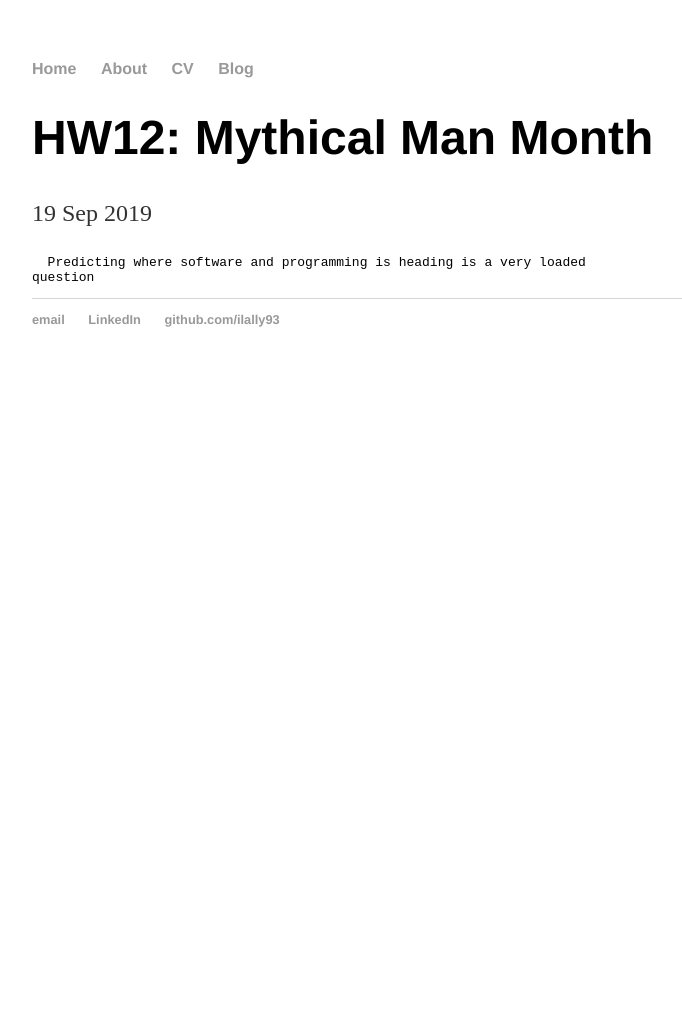
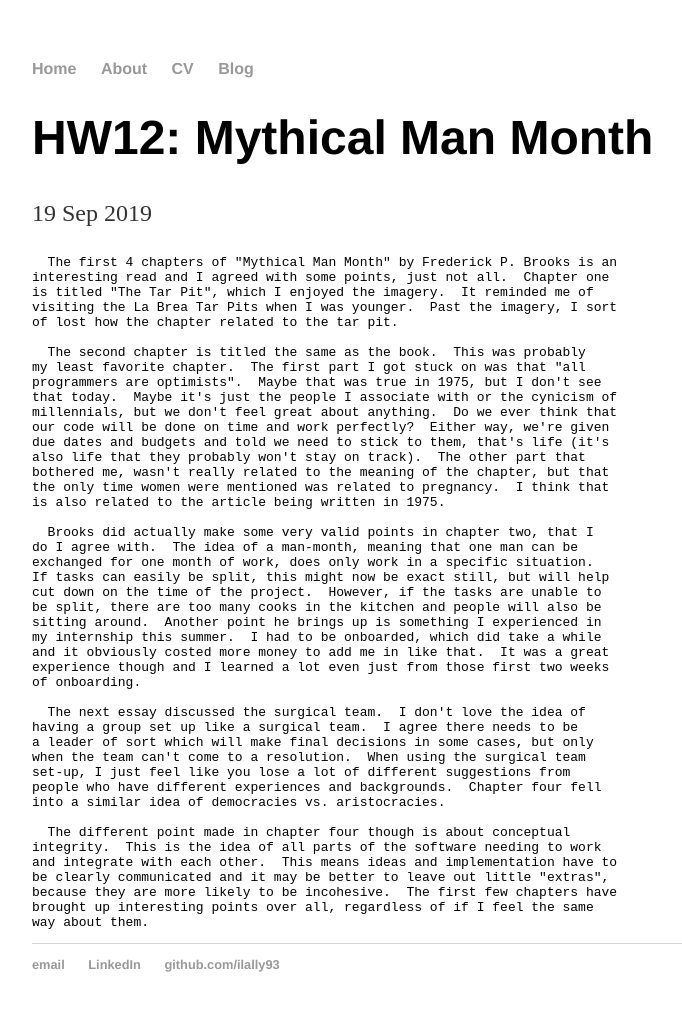
Before and after one commit to ilally93/ilally93.github.io, a Jekyll site: the page built from _posts/2019-09-19-HW12-MythicalManMonth.md, in a window 1280 px wide. Shown: the whole page, without its empty margins (160-842 px from the left). Built offline with Jekyll 4.4.1, drawn with Linux system fonts in a browser that asks for light colours; before the commit the page ends 900 px from its top, so only the background shows below that.

Commit message:
Forgot to push save...

```diff
--- a/_posts/2019-09-19-HW12-MythicalManMonth.md
+++ b/_posts/2019-09-19-HW12-MythicalManMonth.md
@@ -4,5 +4,48 @@ title: "HW12: Mythical Man Month"
 date: 2019-09-19
 ---
 
-      Predicting where software and programming is heading is a very loaded
-    question
+      The first 4 chapters of "Mythical Man Month" by Frederick P. Brooks is an
+    interesting read and I agreed with some points, just not all.  Chapter one
+    is titled "The Tar Pit", which I enjoyed the imagery.  It reminded me of
+    visiting the La Brea Tar Pits when I was younger.  Past the imagery, I sort
+    of lost how the chapter related to the tar pit.
+
+      The second chapter is titled the same as the book.  This was probably
+    my least favorite chapter.  The first part I got stuck on was that "all
+    programmers are optimists".  Maybe that was true in 1975, but I don't see
+    that today.  Maybe it's just the people I associate with or the cynicism of
+    millennials, but we don't feel great about anything.  Do we ever think that
+    our code will be done on time and work perfectly?  Either way, we're given
+    due dates and budgets and told we need to stick to them, that's life (it's
+    also life that they probably won't stay on track).  The other part that
+    bothered me, wasn't really related to the meaning of the chapter, but that
+    the only time women were mentioned was related to pregnancy.  I think that
+    is also related to the article being written in 1975.
+
+      Brooks did actually make some very valid points in chapter two, that I
+    do I agree with.  The idea of a man-month, meaning that one man can be
+    exchanged for one month of work, does only work in a specific situation.
+    If tasks can easily be split, this might now be exact still, but will help
+    cut down on the time of the project.  However, if the tasks are unable to
+    be split, there are too many cooks in the kitchen and people will also be
+    sitting around.  Another point he brings up is something I experienced in
+    my internship this summer.  I had to be onboarded, which did take a while
+    and it obviously costed more money to add me in like that.  It was a great
+    experience though and I learned a lot even just from those first two weeks
+    of onboarding.
+
+      The next essay discussed the surgical team.  I don't love the idea of
+    having a group set up like a surgical team.  I agree there needs to be
+    a leader of sort which will make final decisions in some cases, but only
+    when the team can't come to a resolution.  When using the surgical team
+    set-up, I just feel like you lose a lot of different suggestions from
+    people who have different experiences and backgrounds.  Chapter four fell
+    into a similar idea of democracies vs. aristocracies.
+
+      The different point made in chapter four though is about conceptual
+    integrity.  This is the idea of all parts of the software needing to work
+    and integrate with each other.  This means ideas and implementation have to
+    be clearly communicated and it may be better to leave out little "extras",
+    because they are more likely to be incohesive.  The first few chapters have
+    brought up interesting points over all, regardless of if I feel the same
+    way about them.
```
